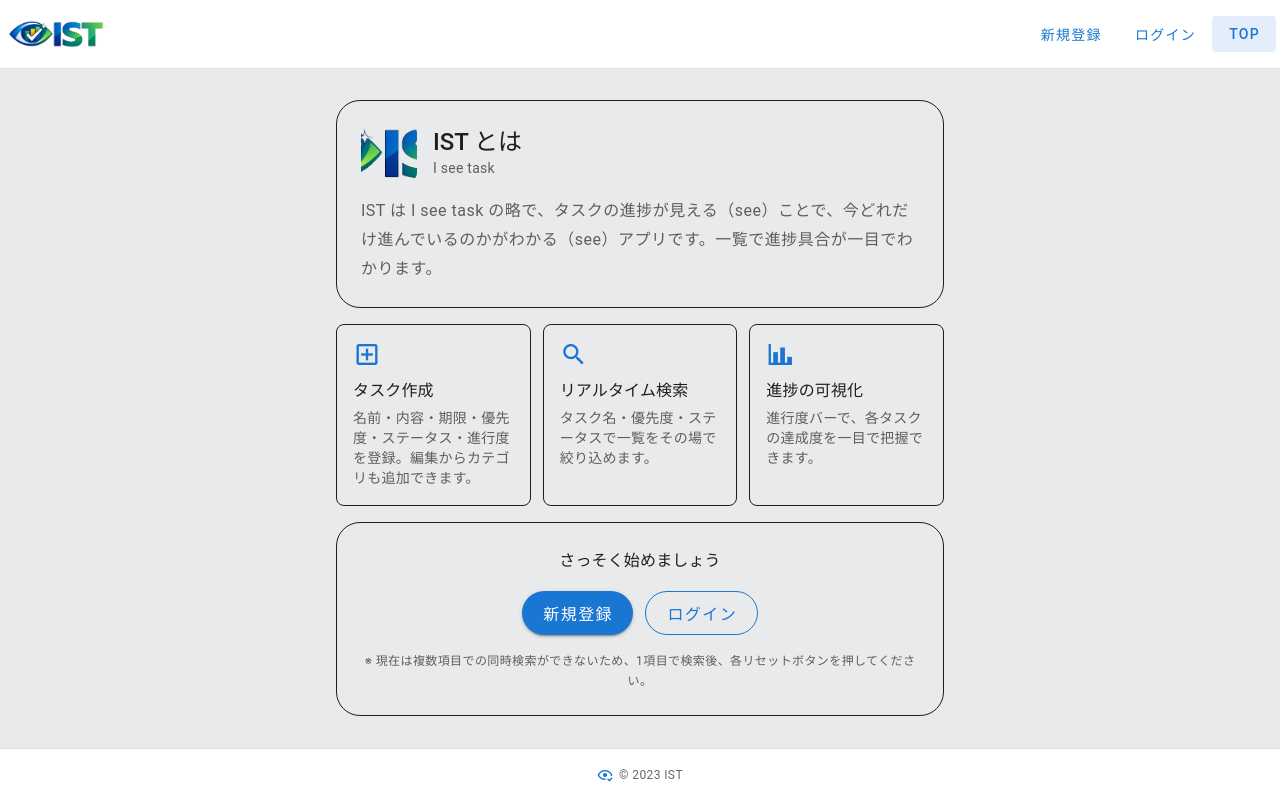
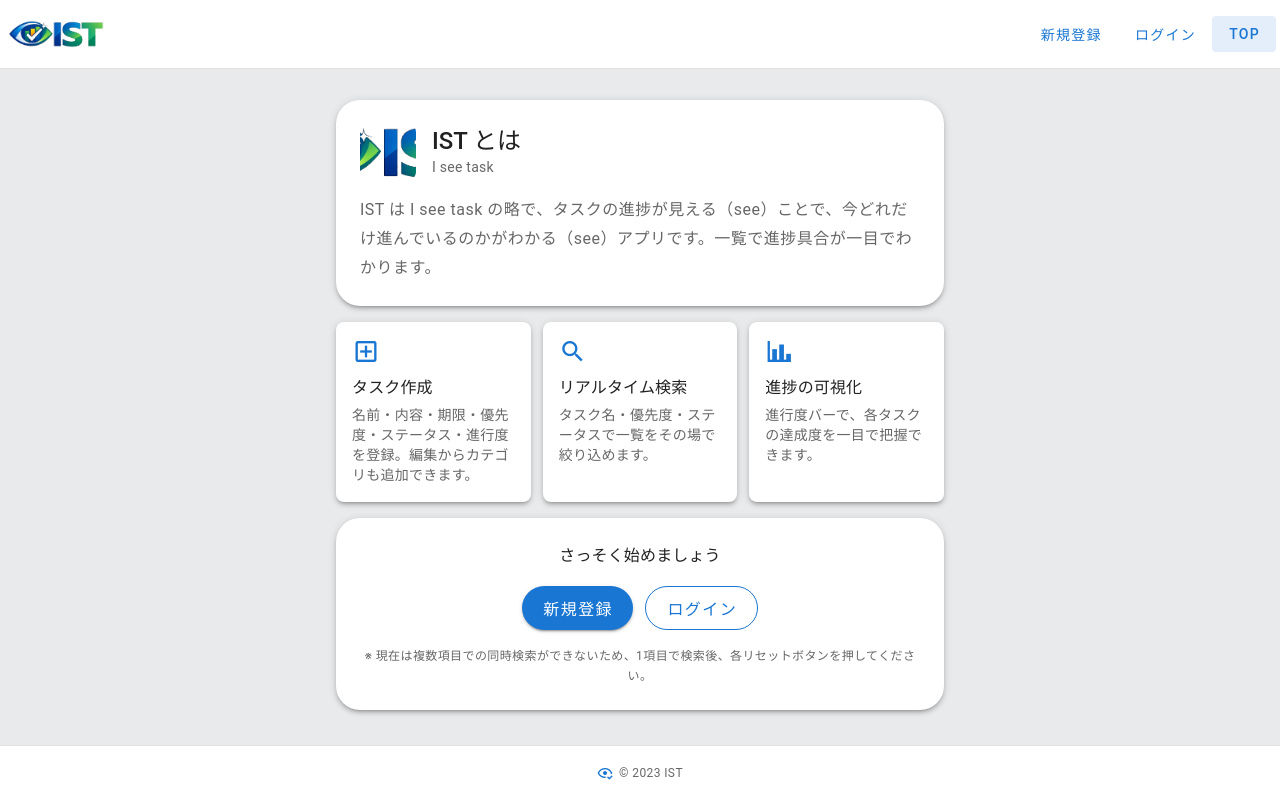
Before and after one commit to tomoki4321/okan_task_vue.js, a Vue app: page / in a window 1280 px wide. Built offline with nearby package versions, Linux system fonts and the light colour scheme.

Commit message:
各画面のカードに影を追加

```diff
--- a/src/views/AppTop.vue
+++ b/src/views/AppTop.vue
@@ -6,7 +6,7 @@ import IST from "@/assets/IST.png";
 <template>
   <div style="max-width: 640px; margin: 0 auto; padding: 32px 16px;">
     <!-- ヒーロー：IST とは -->
-    <v-card rounded="xl" variant="outlined" class="pa-2 mb-4">
+    <v-card rounded="xl" elevation="3" class="pa-2 mb-4">
       <v-card-text>
         <div style="display: flex; align-items: center; gap: 16px; margin-bottom: 16px;">
           <v-avatar rounded="lg" size="56" style="flex-shrink: 0;">
@@ -25,17 +25,17 @@ import IST from "@/assets/IST.png";
 
     <!-- 3機能カード -->
     <div class="feature-grid mb-4">
-      <v-card rounded="lg" variant="outlined" class="pa-4">
+      <v-card rounded="lg" elevation="3" class="pa-4">
         <v-icon icon="mdi-plus-box-outline" color="blue-darken-2" size="28" />
         <div class="text-subtitle-1 font-weight-medium mt-2 mb-1">タスク作成</div>
         <div class="text-body-2 text-medium-emphasis">名前・内容・期限・優先度・ステータス・進行度を登録。編集からカテゴリも追加できます。</div>
       </v-card>
-      <v-card rounded="lg" variant="outlined" class="pa-4">
+      <v-card rounded="lg" elevation="3" class="pa-4">
         <v-icon icon="mdi-magnify" color="blue-darken-2" size="28" />
         <div class="text-subtitle-1 font-weight-medium mt-2 mb-1">リアルタイム検索</div>
         <div class="text-body-2 text-medium-emphasis">タスク名・優先度・ステータスで一覧をその場で絞り込めます。</div>
       </v-card>
-      <v-card rounded="lg" variant="outlined" class="pa-4">
+      <v-card rounded="lg" elevation="3" class="pa-4">
         <v-icon icon="mdi-chart-bar" color="blue-darken-2" size="28" />
         <div class="text-subtitle-1 font-weight-medium mt-2 mb-1">進捗の可視化</div>
         <div class="text-body-2 text-medium-emphasis">進行度バーで、各タスクの達成度を一目で把握できます。</div>
@@ -43,7 +43,7 @@ import IST from "@/assets/IST.png";
     </div>
 
     <!-- 導線 -->
-    <v-card rounded="xl" variant="outlined" class="pa-6 text-center">
+    <v-card rounded="xl" elevation="3" class="pa-6 text-center">
       <div class="text-subtitle-1 font-weight-medium mb-4">さっそく始めましょう</div>
       <div style="display: flex; justify-content: center; gap: 12px; flex-wrap: wrap;">
         <v-btn :to="{ name: 'sinup' }" rounded="pill" color="blue-darken-2" size="large">新規登録</v-btn>
--- a/src/views/login/Login.vue
+++ b/src/views/login/Login.vue
@@ -35,7 +35,7 @@ const adminLogin = (): void => {
 
 <template>
   <div style="max-width: 480px; margin: 0 auto; padding: 32px 16px;">
-    <v-card rounded="xl" variant="outlined" class="pa-2">
+    <v-card rounded="xl" elevation="3" class="pa-2">
       <v-card-title>
         <div style="display: flex; align-items: center; gap: 16px; padding-top: 12px;">
           <v-avatar rounded="lg" color="blue-lighten-4" size="40" style="flex-shrink: 0;">
--- a/src/views/login/Sinup.vue
+++ b/src/views/login/Sinup.vue
@@ -43,7 +43,7 @@ const onSignup = async (): Promise<void> => {
 
 <template>
   <div style="max-width: 480px; margin: 0 auto; padding: 32px 16px;">
-    <v-card rounded="xl" variant="outlined" class="pa-2">
+    <v-card rounded="xl" elevation="3" class="pa-2">
       <v-card-title>
         <div style="display: flex; align-items: center; gap: 16px; padding-top: 12px;">
           <v-avatar rounded="lg" color="blue-lighten-4" size="40" style="flex-shrink: 0;">
--- a/src/views/todo/DetailTodo.vue
+++ b/src/views/todo/DetailTodo.vue
@@ -88,7 +88,7 @@ const progressColor = (p?: number) => ((p ?? 0) >= 100 ? "teal" : "blue");
 
 <template>
   <div style="max-width: 640px; margin: 0 auto; padding: 32px 16px;">
-    <v-card rounded="xl" variant="outlined" class="pa-2">
+    <v-card rounded="xl" elevation="3" class="pa-2">
       <v-card-title>
         <div style="display: flex; align-items: center; gap: 16px; padding-top: 8px;">
           <v-avatar rounded="lg" color="blue-lighten-4" size="40" style="flex-shrink: 0;">
--- a/src/views/todo/EditTodo.vue
+++ b/src/views/todo/EditTodo.vue
@@ -148,7 +148,7 @@ const labelPossible = computed(()=>{
 
 <template>
   <div style="max-width: 640px; margin: 0 auto; padding: 32px 16px;">
-    <v-card rounded="xl" variant="outlined" class="pa-2">
+    <v-card rounded="xl" elevation="3" class="pa-2">
       <v-card-title>
         <div style="display: flex; align-items: center; gap: 16px; padding-top: 8px;">
           <v-avatar rounded="lg" color="blue-lighten-4" size="40" style="flex-shrink: 0;">
--- a/src/views/todo/PostTodo.vue
+++ b/src/views/todo/PostTodo.vue
@@ -86,7 +86,7 @@ const ReturnListTodo = ():void=> {
 
 <template>
   <div style="max-width: 640px; margin: 0 auto; padding: 32px 16px;">
-    <v-card rounded="xl" variant="outlined" class="pa-2">
+    <v-card rounded="xl" elevation="3" class="pa-2">
       <v-card-title>
         <div style="display: flex; align-items: center; gap: 16px; padding-top: 8px;">
           <v-avatar rounded="lg" color="blue-lighten-4" size="40" style="flex-shrink: 0;">
--- a/src/views/user/EditUser.vue
+++ b/src/views/user/EditUser.vue
@@ -79,7 +79,7 @@ const ReturnListUser = ():void=> {
 
 <template>
   <div style="max-width: 560px; margin: 0 auto; padding: 32px 16px;">
-    <v-card rounded="xl" variant="outlined" class="pa-2">
+    <v-card rounded="xl" elevation="3" class="pa-2">
       <v-card-title>
         <div style="display: flex; align-items: center; gap: 16px; padding-top: 8px;">
           <v-avatar rounded="lg" color="blue-lighten-4" size="40" style="flex-shrink: 0;">
--- a/src/views/user/ListUser.vue
+++ b/src/views/user/ListUser.vue
@@ -72,7 +72,7 @@ const avatarColor = (name?: string) => {
       v-for="user in index.users"
       :key="user.id"
       rounded="xl"
-      variant="outlined"
+      elevation="3"
       class="mb-3 pa-3"
     >
       <div style="display: flex; align-items: center; gap: 16px;">
```
